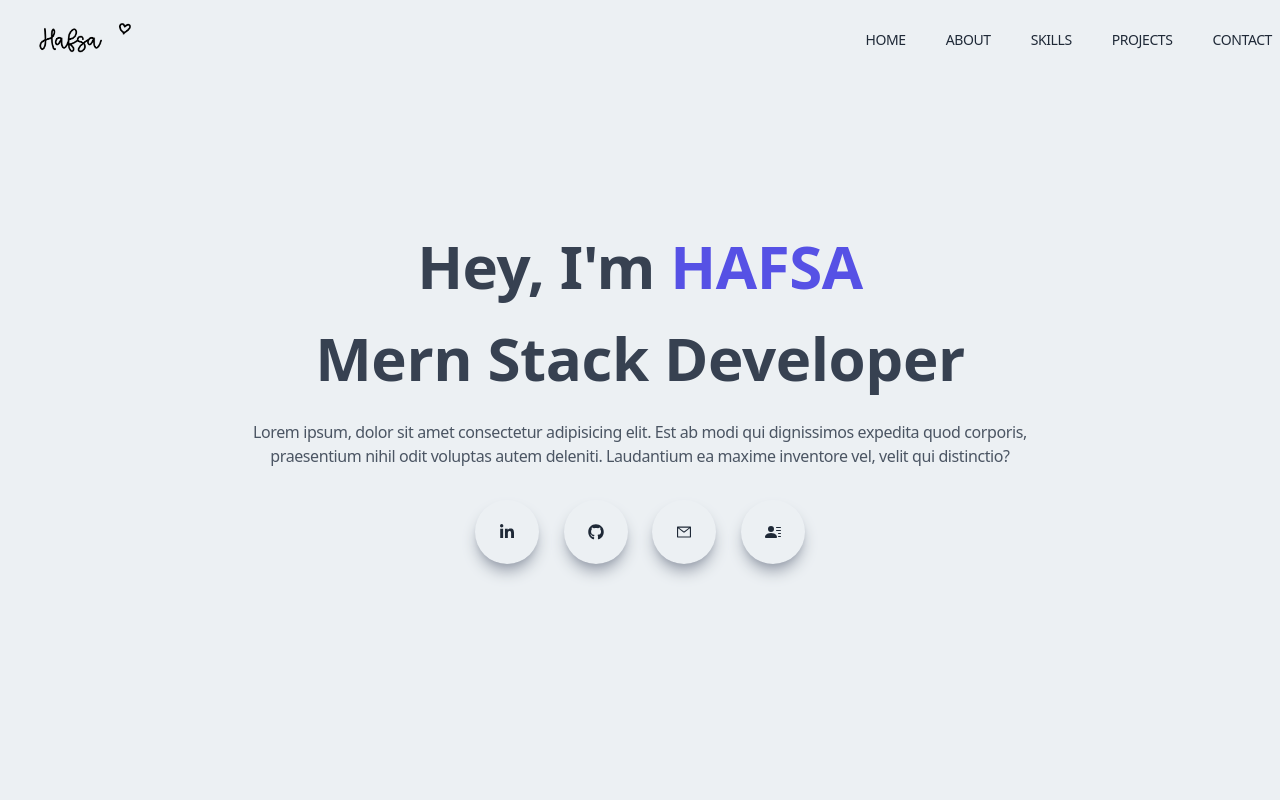
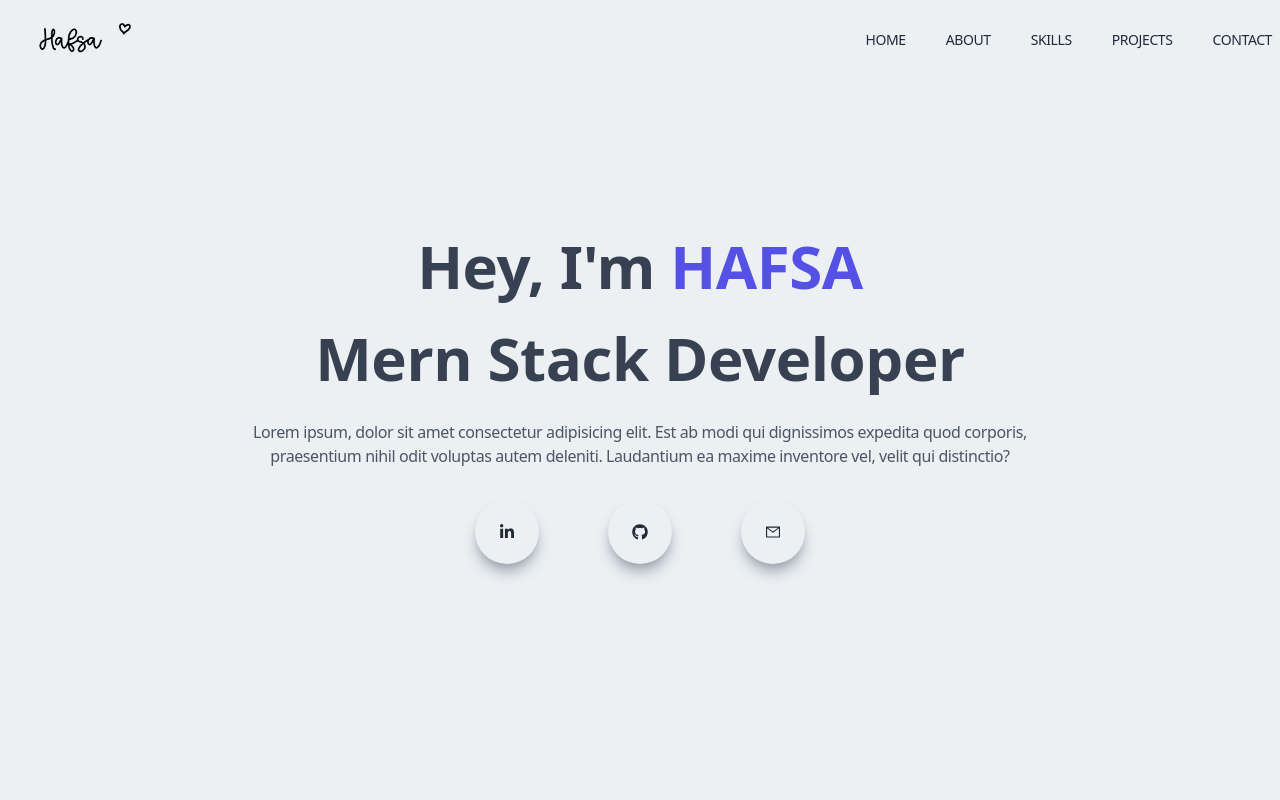
Before and after one commit to HAFSA342/My-Website, a Next.js app: page / in a window 1280 px wide. Shown: the top 800 px of the page. Built offline with nearby package versions, Linux system fonts and the light colour scheme.

Commit message:
linked icons

```diff
--- a/components/Main.jsx
+++ b/components/Main.jsx
@@ -22,18 +22,21 @@ const Main = () => {
             qui distinctio?
           </p>
           <div className="flex items-center justify-between max-w-[330px] m-auto py-4">
+          <a href="https://www.linkedin.com/in/hafsa-sohail-98b569233/" target="_blank" rel="noopener noreferrer">
             <div className="rounded-full shadow-lg shadow-gray-400 p-6 cursor-pointer hover:scale-105 ease-in duration-300">
               <FaLinkedinIn />
-            </div>
+            </div></a>
+            <a href="https://github.com/HAFSA342" target="_blank" rel="noopener noreferrer">
             <div className="rounded-full shadow-lg shadow-gray-400 p-6 cursor-pointer hover:scale-105 ease-in duration-300">
-              <FaGithub />
-            </div>
+              <FaGithub/>
+            </div></a>
+            <a href="mailto:hafsasohail3420@gmail.com">
             <div className="rounded-full shadow-lg shadow-gray-400 p-6 cursor-pointer hover:scale-105 ease-in duration-300">
               <AiOutlineMail />
-            </div>
-            <div className="rounded-full shadow-lg shadow-gray-400 p-6 cursor-pointer hover:scale-105 ease-in duration-300">
+            </div></a>
+            {/* <div className="rounded-full shadow-lg shadow-gray-400 p-6 cursor-pointer hover:scale-105 ease-in duration-300">
               <BsFillPersonLinesFill />
-            </div>
+            </div> */}
           </div>
         </div>
       </div>
```
